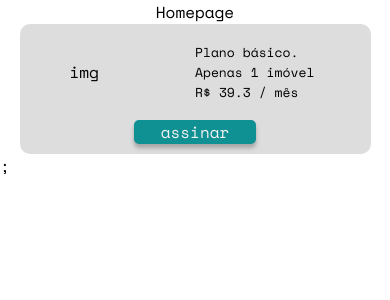
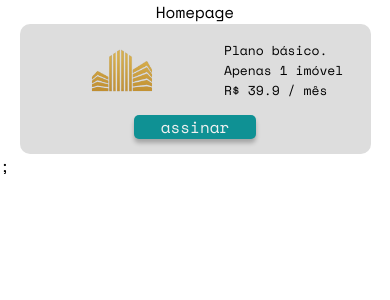
Before and after one commit to rodhardt/dihome-capstone-q2g2, a React (Create React App) app: page / in a window 390 px wide. Shown: the top 300 px of the page. Built offline with nearby package versions, Linux system fonts and the light colour scheme.

Commit message:
feature: feature/Component/PayCard card is done for mobile and tablet, but still missing the desktop version

```diff
--- a/src/components/PayCard/index.tsx
+++ b/src/components/PayCard/index.tsx
@@ -1,7 +1,8 @@
 import { RowBox, PayCardStyled } from "./styles";
+import logo from "../../assets/Images/dihome2.png";
 
 interface PayCardProps {
-  img: string;
+  img: any;
   planName: string;
   anouncesQuantity: string;
   price: number;
@@ -16,7 +17,7 @@ export const PayCard = ({
   return (
     <PayCardStyled>
       <RowBox>
-        <div>{img}</div>
+        <img src={logo} alt="" />
         <ul>
           <li>{planName}</li>
           <li>{anouncesQuantity}</li>
--- a/src/components/PayCard/styles.ts
+++ b/src/components/PayCard/styles.ts
@@ -13,7 +13,6 @@ export const PayCardStyled = styled.div`
 
   > button {
     width: 35%;
-    margin-bottom: 10px;
 
     border: none;
     border-radius: 5px;
@@ -26,18 +25,19 @@ export const PayCardStyled = styled.div`
 
 export const RowBox = styled.div`
   width: 100%;
-  height: 80%;
+  height: 70%;
   display: flex;
   flex-direction: row;
   align-items: center;
-  justify-content: space-between;
+  justify-content: space-evenly;
 
-  > div {
-    margin-left: 50px;
+  > img {
+    width: 150px;
+    height: 150px;
+    margin-top: 20px;
   }
 
   > ul {
-    width: 50%;
     li {
       list-style: none;
       font-size: 13px;
--- a/src/pages/Homepage/index.tsx
+++ b/src/pages/Homepage/index.tsx
@@ -7,10 +7,10 @@ function Homepage() {
       <HomepageStyled>
         Homepage
         <PayCard
-          img="img"
+          img="https://s01.jetimgs.com/trvAWQHuYcArjvEQrh93oEZSAxK0Jz8p2OIdynM1xiqde5wAy6ZXoYGmXXuKeq0D608YD4xIADjHZMyTvhQ4bsnjjkNUXE3veAI0piwVWZd2PoswD6DUDB3Fkb0/PSX_20190604_170651.jpg"
           planName="Plano básico."
           anouncesQuantity="Apenas 1 imóvel"
-          price={39.3}
+          price={39.9}
         />
       </HomepageStyled>
       ;
```
Also changed, not shown: src/assets/Images/DiHome.png (added), src/assets/Images/dihome2.png (added).
